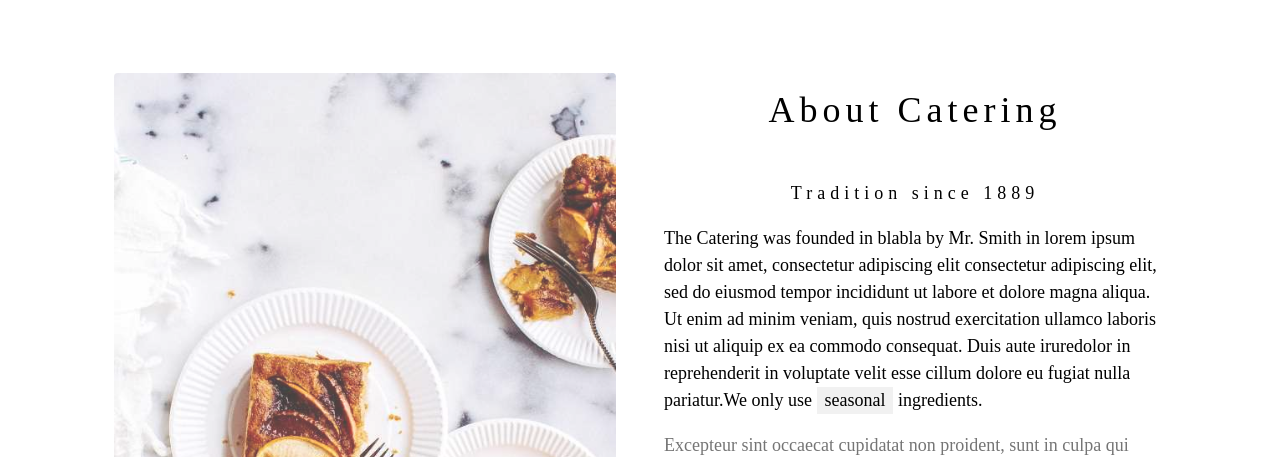
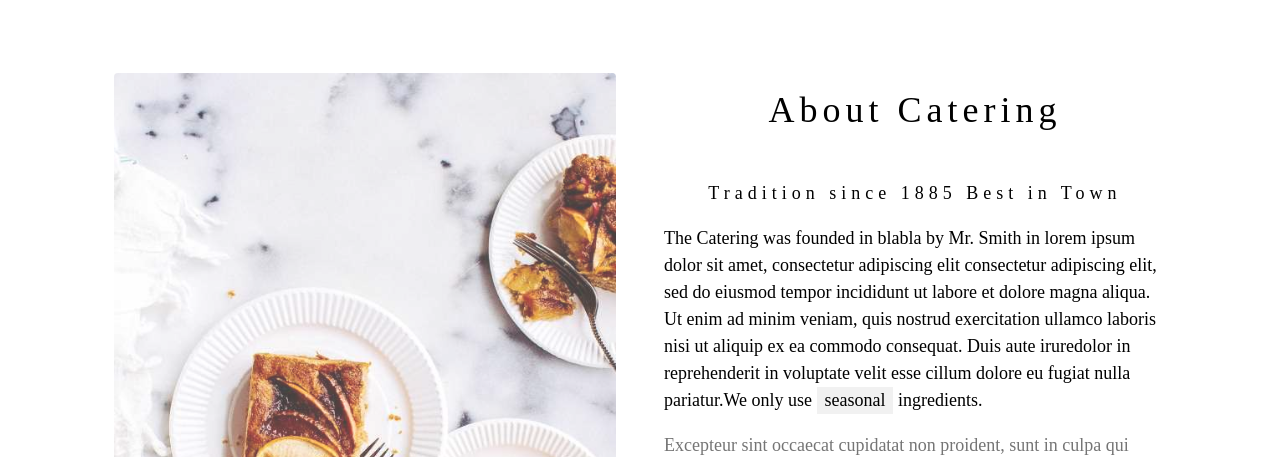
Before and after one commit to RenanAguiar33/GIT-1, a plain HTML site: page index.html in a window 1280 px wide. Shown: the part 643-1100 px from the top of the page. Drawn offline with nearby package versions, Linux system fonts and the light colour scheme.

Commit message:
Alteração data fundação da empresa

```diff
--- a/index.html
+++ b/index.html
@@ -47,7 +47,7 @@ h1, h2, h3, h4, h5, h6 {
 
     <div class="w3-col m6 w3-padding-large">
       <h1 class="w3-center">About Catering</h1><br>
-      <h5 class="w3-center">Tradition since 1889</h5>
+      <h5 class="w3-center">Tradition since 1885 Best in Town</h5>
       <p class="w3-large">The Catering was founded in blabla by Mr. Smith in lorem ipsum dolor sit amet, consectetur adipiscing elit consectetur adipiscing elit, sed do eiusmod tempor incididunt ut labore et dolore magna aliqua. Ut enim ad minim veniam, quis nostrud exercitation ullamco laboris nisi ut aliquip ex ea commodo consequat. Duis aute iruredolor in reprehenderit in voluptate velit esse cillum dolore eu fugiat nulla pariatur.We only use <span class="w3-tag w3-light-grey">seasonal</span> ingredients.</p>
       <p class="w3-large w3-text-grey w3-hide-medium">Excepteur sint occaecat cupidatat non proident, sunt in culpa qui officia deserunt mollit anim id est laborum consectetur adipiscing elit, sed do eiusmod temporincididunt ut labore et dolore magna aliqua. Ut enim ad minim veniam, quis nostrud exercitation ullamco laboris nisi ut aliquip ex ea commodo consequat.</p>
     </div>
```
